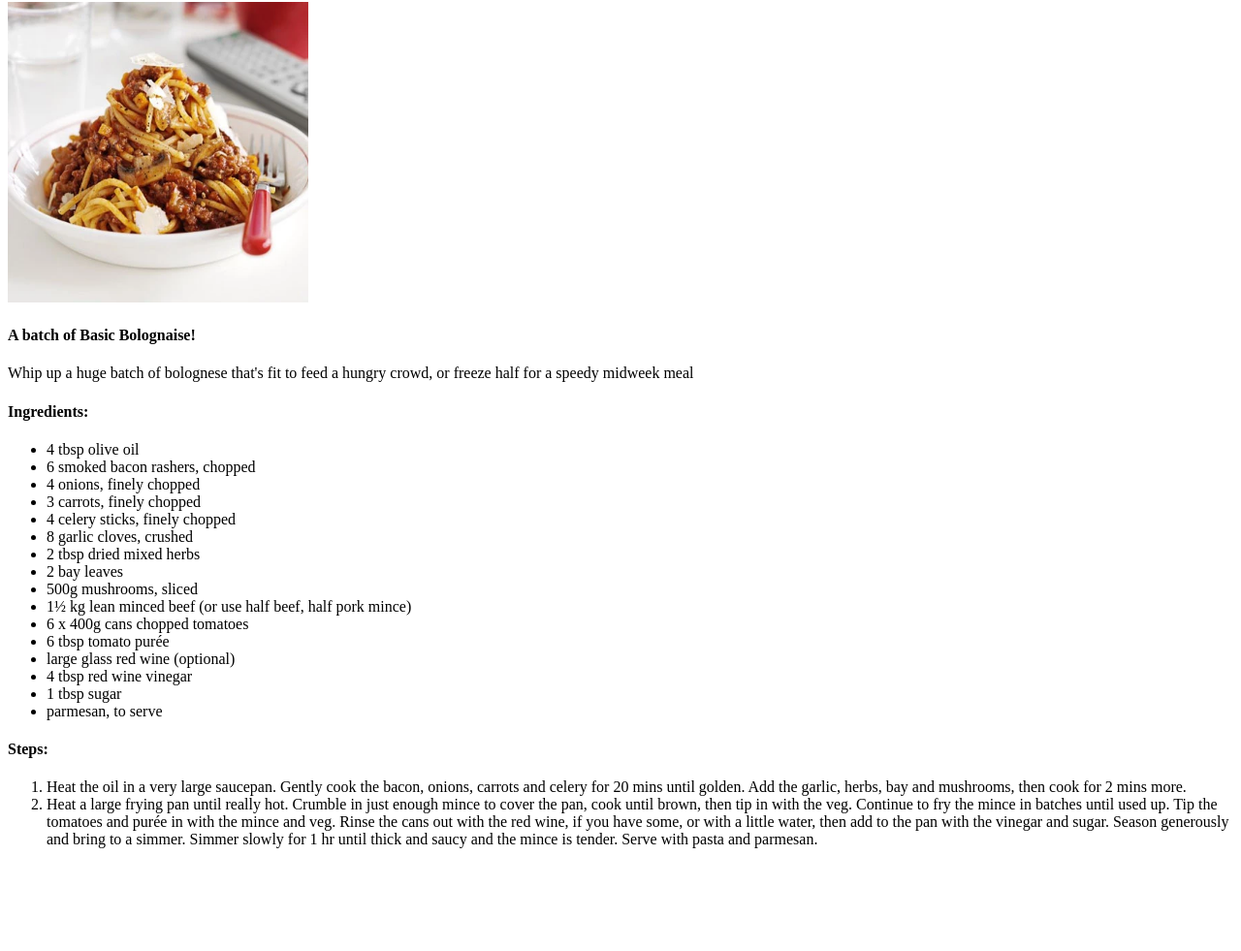
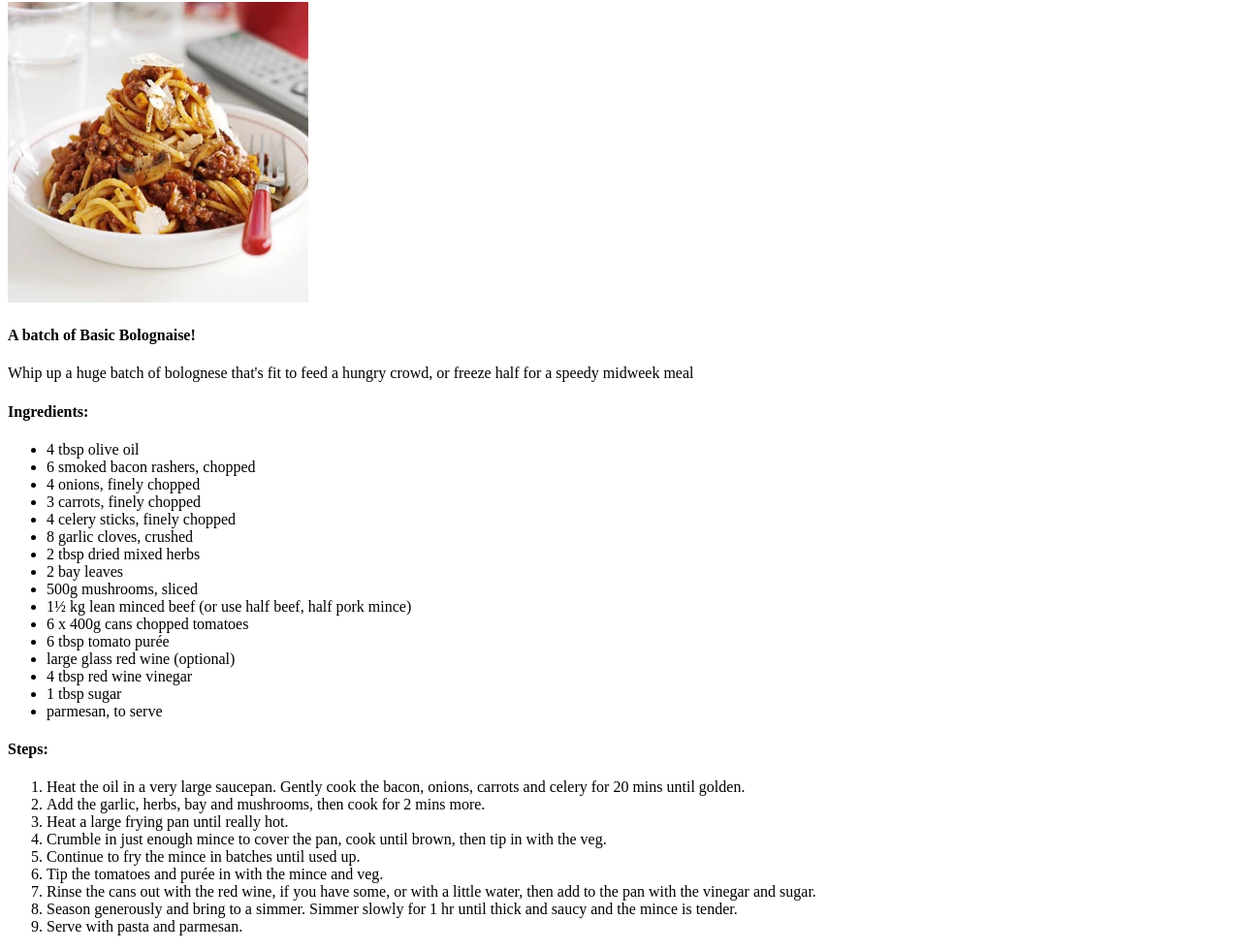
Before and after one commit to otrw/odin-recipes, a plain HTML site: page recipes/bolognaise.html in a window 1280 px wide. Shown: the part 78-1059 px from the top of the page at 97% size. Before the commit the page ends 969 px from the top, so only its background shows below. Drawn offline with Linux system fonts and the light colour scheme.

Commit message:
Updated Steps for Bolognaise recipe

```diff
--- a/recipes/bolognaise.html
+++ b/recipes/bolognaise.html
@@ -37,8 +37,15 @@
 
     <h4>Steps:</h4>
         <ol>
-            <li>Heat the oil in a very large saucepan. Gently cook the bacon, onions, carrots and celery for 20 mins until golden. Add the garlic, herbs, bay and mushrooms, then cook for 2 mins more.</li>
-            <li>Heat a large frying pan until really hot. Crumble in just enough mince to cover the pan, cook until brown, then tip in with the veg. Continue to fry the mince in batches until used up. Tip the tomatoes and purée in with the mince and veg. Rinse the cans out with the red wine, if you have some, or with a little water, then add to the pan with the vinegar and sugar. Season generously and bring to a simmer. Simmer slowly for 1 hr until thick and saucy and the mince is tender. Serve with pasta and parmesan.</li>
+            <li>Heat the oil in a very large saucepan. Gently cook the bacon, onions, carrots and celery for 20 mins until golden.</li>
+            <li>Add the garlic, herbs, bay and mushrooms, then cook for 2 mins more.</li>
+            <li>Heat a large frying pan until really hot.</li>
+            <li>Crumble in just enough mince to cover the pan, cook until brown, then tip in with the veg.</li>
+            <li>Continue to fry the mince in batches until used up.</li>
+            <li>Tip the tomatoes and purée in with the mince and veg.</li>
+            <li>Rinse the cans out with the red wine, if you have some, or with a little water, then add to the pan with the vinegar and sugar.</li>
+            <li>Season generously and bring to a simmer. Simmer slowly for 1 hr until thick and saucy and the mince is tender.</li>
+            <li>Serve with pasta and parmesan.</li>
         </ol>
 
 </body>
```
